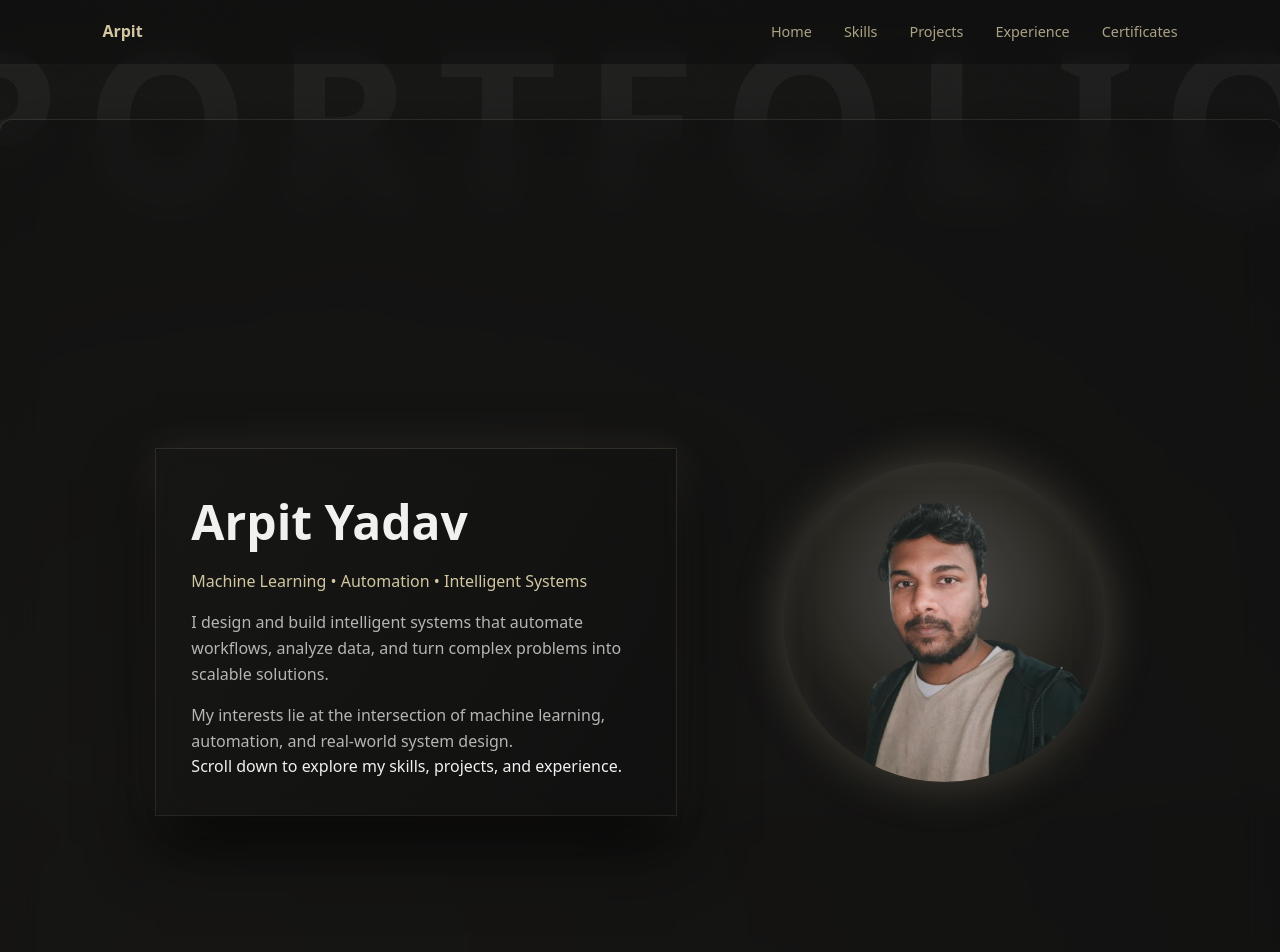
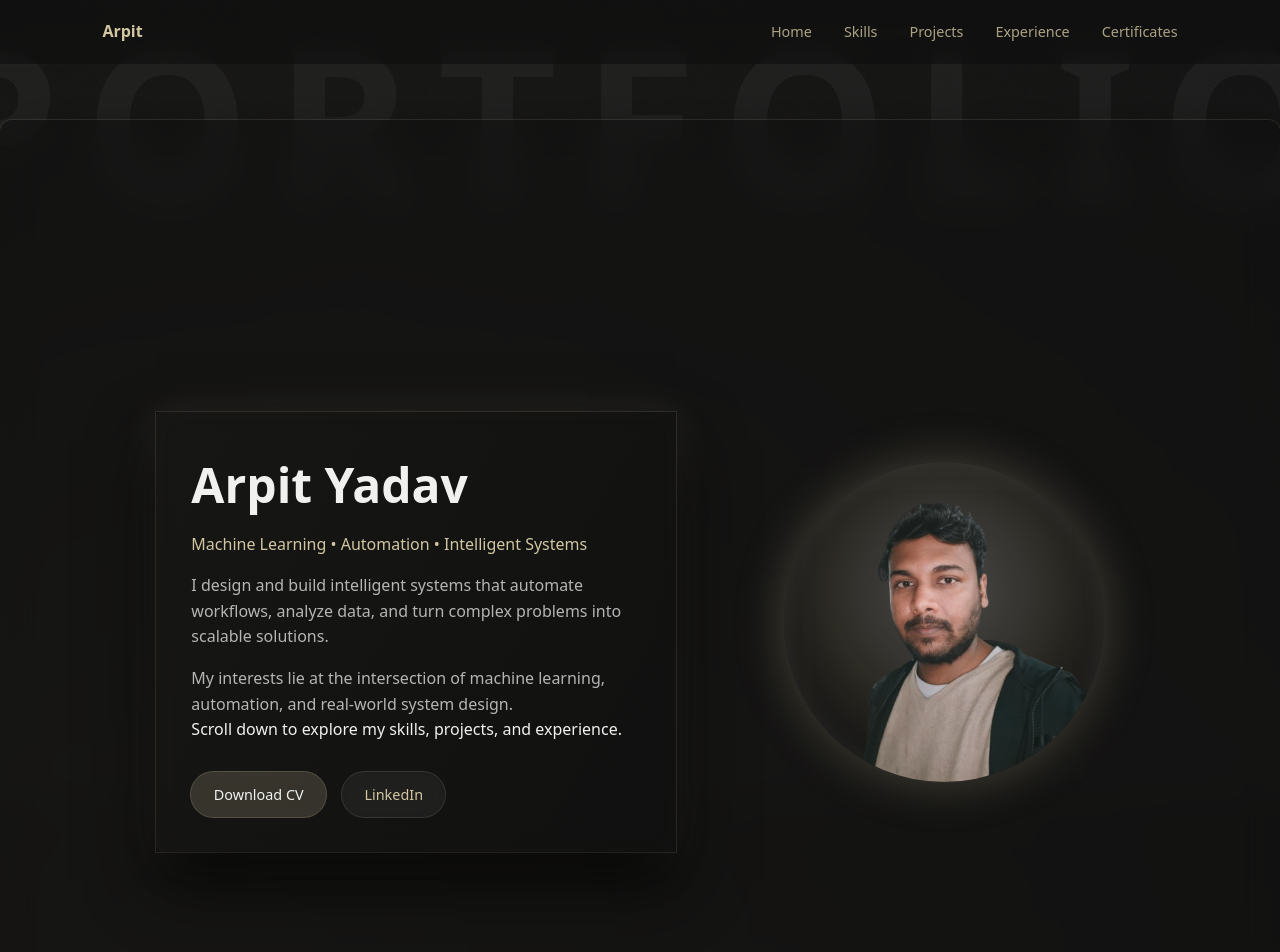
Before and after one commit to Acnologia7021/Portfolio, a React (Vite) app: page / in a window 1280 px wide. Shown: the top 952 px of the page. Built offline with nearby package versions, Linux system fonts and the light colour scheme.

Commit message:
Added resume
Added resume

```diff
--- a/src/components/Hero.jsx
+++ b/src/components/Hero.jsx
@@ -24,6 +24,26 @@ function Hero() {
         <p className="hero-cta">
           Scroll down to explore my skills, projects, and experience.
         </p>
+
+        {/* Hero Links */}
+        <div className="hero-links">
+          <a
+            href="/Arpit_Yadav_CV.pdf"
+            className="hero-btn primary"
+            download
+          >
+            Download CV
+          </a>
+
+          <a
+            href="https://www.linkedin.com/in/arpit-yadav-0b6183244"
+            className="hero-btn secondary"
+            target="_blank"
+            rel="noopener noreferrer"
+          >
+            LinkedIn
+          </a>
+        </div>
       </div>
 
       <div className="hero-image">
--- a/src/styles/global.css
+++ b/src/styles/global.css
@@ -608,3 +608,44 @@ html {
     letter-spacing: 0.15em;
   }
 }
+
+.hero-links {
+  margin-top: 1.8rem;
+  display: flex;
+  gap: 1rem;
+  flex-wrap: wrap;
+}
+
+.hero-btn {
+  padding: 0.7rem 1.4rem;
+  font-size: 0.9rem;
+  font-weight: 500;
+  border-radius: 999px;
+  text-decoration: none;
+  transition: all 0.25s ease;
+  backdrop-filter: blur(10px);
+}
+
+/* Primary: Download CV */
+.hero-btn.primary {
+  background: rgba(210, 199, 161, 0.18);
+  color: #f2f2f2;
+  box-shadow: 0 0 0 1px rgba(210, 199, 161, 0.35);
+}
+
+.hero-btn.primary:hover {
+  background: rgba(210, 199, 161, 0.28);
+  transform: translateY(-2px);
+}
+
+/* Secondary: LinkedIn */
+.hero-btn.secondary {
+  background: rgba(255, 255, 255, 0.05);
+  color: #d2c7a1;
+  box-shadow: 0 0 0 1px rgba(255, 255, 255, 0.15);
+}
+
+.hero-btn.secondary:hover {
+  background: rgba(255, 255, 255, 0.1);
+  transform: translateY(-2px);
+}
```
Also changed, not shown: 1 other file (tests, documents, lock files or other folders).
